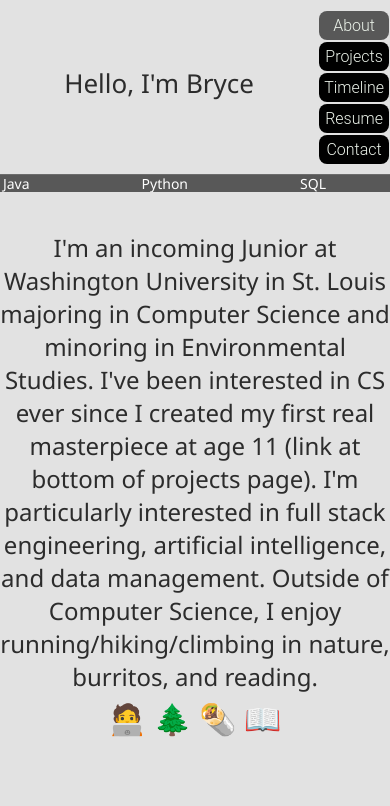
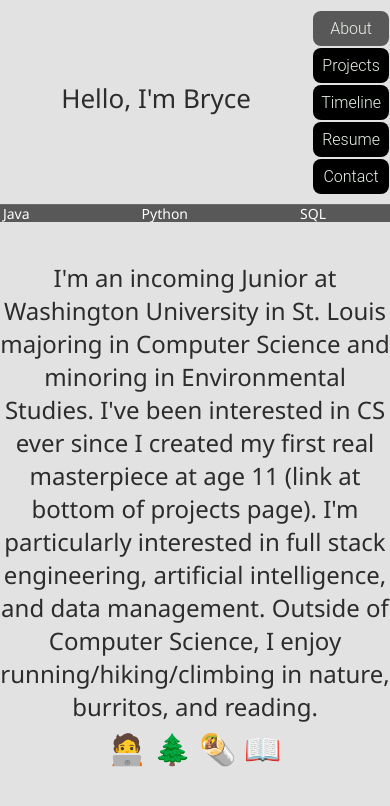
Before and after one commit to brycecappuccino/bryce_capuano, a React (Create React App) app: page / in a window 390 px wide. Shown: the top 806 px of the page. Built offline with nearby package versions, Linux system fonts and the light colour scheme.

Commit message:
mobile 2

```diff
--- a/src/App.css
+++ b/src/App.css
@@ -333,7 +333,7 @@ p {
   }
 
   .roundB {
-    padding: 5px;
+    padding: 8px;
     margin: 1px;
   }
 
--- a/src/Contact.js
+++ b/src/Contact.js
@@ -19,7 +19,6 @@ function Contact() {
             <p className="subheaderContent">
             650-391-3021
             </p>
-            <Antarctica />
 
     </div>
   );
```
